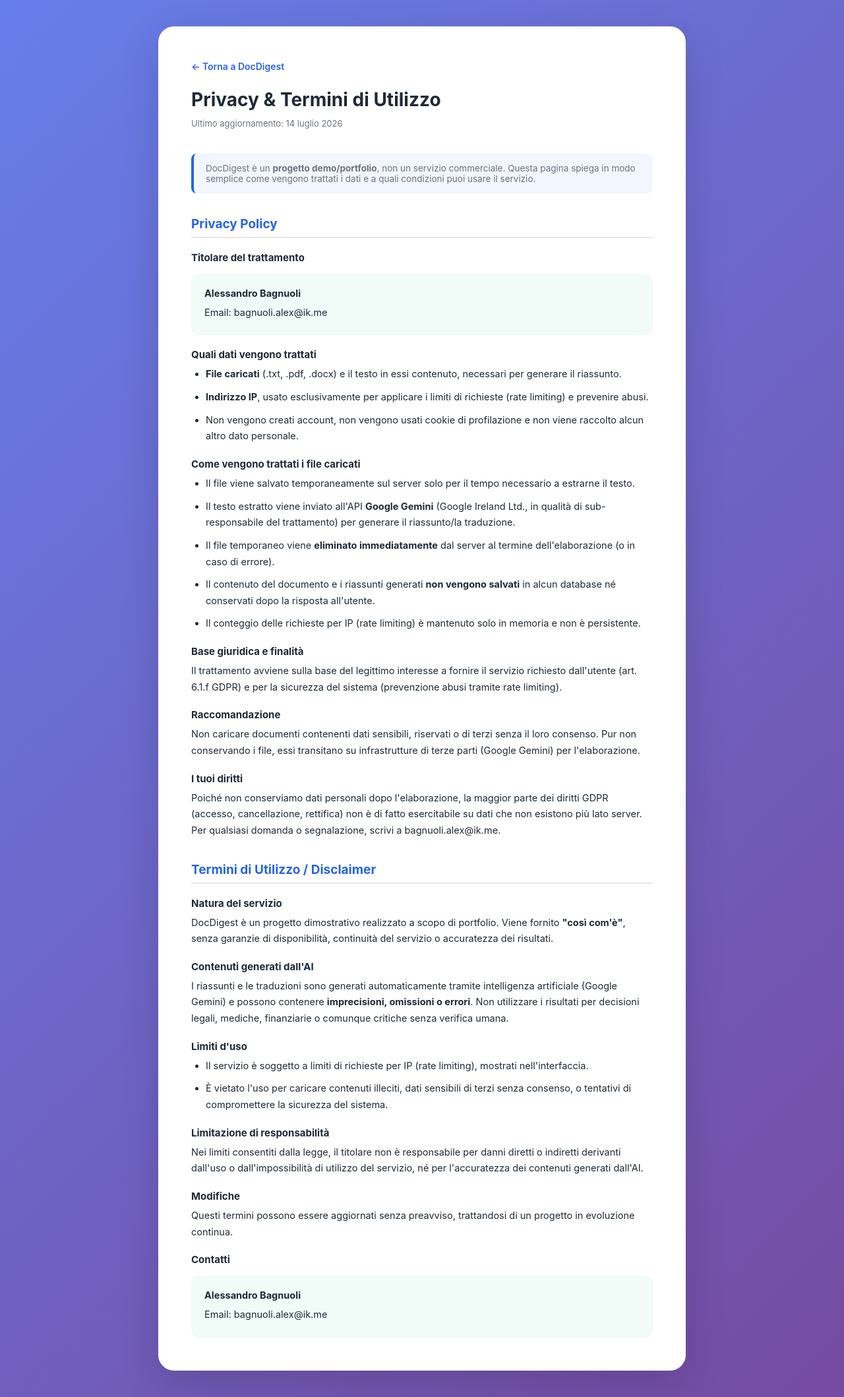
After one commit to Axel0689/docdigest, a Flask app: page /legal in a window 1280 px wide. The commit adds this page. Shown: the whole page at 66% size. Run offline with Flask 3, Linux system fonts and the light colour scheme.

Commit message:
feat(legal): add Privacy Policy and Terms of Use page
Aggiunge una pagina /legal con Privacy Policy e Termini/Disclaimer,
coerenti con il comportamento reale dell'app (file cancellati subito
dopo l'elaborazione, testo inviato a Google Gemini come sub-responsabile,
IP usato solo per rate limiting in memoria, nessun account/cookie).
Necessaria per trasparenza GDPR minima verso gli utenti della demo.

- Nuovo template templates/legal.html con Privacy Policy, Termini
  d'uso/Disclaimer e contatti del titolare del trattamento
- Nuova route /legal in app.py
- Link "Privacy & Termini" in fondo alla home page

docs: update README with security notes and legal page reference

- Aggiunge templates/legal.html alla struttura progetto
- Completa la tabella rate limiting con /download-pdf (mancante)
- Aggiunge sezione Sicurezza (upload limit, path traversal fix,
  cleanup file temporanei, debug mode disattivato)
- Aggiunge sezione Privacy & Termini con link a /legal

```diff
--- a/app.py
+++ b/app.py
@@ -175,6 +175,10 @@ TRADUZIONE:"""
 @app.route('/')
 def index():
     return render_template('index.html')
+
+@app.route('/legal')
+def legal():
+    return render_template('legal.html')
 
 @app.route('/summarize', methods=['POST'])
 @limiter.limit("5 per day")
--- /dev/null
+++ b/templates/legal.html
@@ -0,0 +1,168 @@
+<!doctype html>
+<html lang="it">
+  <head>
+    <meta charset="UTF-8" />
+    <meta name="viewport" content="width=device-width, initial-scale=1.0" />
+    <title>DocDigest - Privacy &amp; Termini</title>
+    <link rel="icon" type="image/png" href="/static/logo.png" />
+    <style>
+      :root {
+        --primary: #2563eb;
+        --primary-dark: #1e40af;
+        --bg-main: linear-gradient(135deg, #667eea 0%, #764ba2 100%);
+        --bg-card: #ffffff;
+        --text-primary: #1f2937;
+        --text-secondary: #6b7280;
+        --border: #e5e7eb;
+      }
+      * { margin: 0; padding: 0; box-sizing: border-box; }
+      body {
+        font-family: "Inter", -apple-system, BlinkMacSystemFont, "Segoe UI", sans-serif;
+        background: var(--bg-main);
+        min-height: 100vh;
+        padding: 40px 20px;
+        display: flex;
+        justify-content: center;
+      }
+      .container {
+        background: var(--bg-card);
+        border-radius: 24px;
+        padding: 50px;
+        box-shadow: 0 20px 60px rgba(0, 0, 0, 0.15);
+        max-width: 800px;
+        width: 100%;
+      }
+      .back-link {
+        display: inline-block;
+        margin-bottom: 25px;
+        color: var(--primary);
+        text-decoration: none;
+        font-weight: 600;
+        font-size: 14px;
+      }
+      .back-link:hover { text-decoration: underline; }
+      h1 {
+        color: var(--text-primary);
+        font-size: 28px;
+        margin-bottom: 8px;
+      }
+      .updated {
+        color: var(--text-secondary);
+        font-size: 13px;
+        margin-bottom: 35px;
+      }
+      h2 {
+        color: var(--primary);
+        font-size: 19px;
+        margin-top: 35px;
+        margin-bottom: 12px;
+        padding-bottom: 8px;
+        border-bottom: 2px solid var(--border);
+      }
+      h3 {
+        color: var(--text-primary);
+        font-size: 15px;
+        margin-top: 20px;
+        margin-bottom: 8px;
+      }
+      p, li {
+        color: var(--text-primary);
+        font-size: 14.5px;
+        line-height: 1.7;
+        margin-bottom: 10px;
+      }
+      ul { padding-left: 22px; margin-bottom: 12px; }
+      .note {
+        background: rgba(37, 99, 235, 0.06);
+        border-left: 4px solid var(--primary);
+        padding: 14px 18px;
+        border-radius: 8px;
+        font-size: 13.5px;
+        color: var(--text-secondary);
+        margin: 20px 0;
+      }
+      .contact-box {
+        background: rgba(16, 185, 129, 0.06);
+        border-radius: 12px;
+        padding: 18px 20px;
+        margin-top: 15px;
+      }
+      .contact-box p { margin-bottom: 4px; }
+      @media (max-width: 600px) {
+        .container { padding: 30px 22px; }
+      }
+    </style>
+  </head>
+  <body>
+    <div class="container">
+      <a href="/" class="back-link">&larr; Torna a DocDigest</a>
+      <h1>Privacy &amp; Termini di Utilizzo</h1>
+      <p class="updated">Ultimo aggiornamento: 14 luglio 2026</p>
+
+      <div class="note">
+        DocDigest è un <strong>progetto demo/portfolio</strong>, non un servizio commerciale.
+        Questa pagina spiega in modo semplice come vengono trattati i dati e a quali condizioni
+        puoi usare il servizio.
+      </div>
+
+      <h2>Privacy Policy</h2>
+
+      <h3>Titolare del trattamento</h3>
+      <div class="contact-box">
+        <p><strong>Alessandro Bagnuoli</strong></p>
+        <p>Email: bagnuoli.alex@ik.me</p>
+      </div>
+
+      <h3>Quali dati vengono trattati</h3>
+      <ul>
+        <li><strong>File caricati</strong> (.txt, .pdf, .docx) e il testo in essi contenuto, necessari per generare il riassunto.</li>
+        <li><strong>Indirizzo IP</strong>, usato esclusivamente per applicare i limiti di richieste (rate limiting) e prevenire abusi.</li>
+        <li>Non vengono creati account, non vengono usati cookie di profilazione e non viene raccolto alcun altro dato personale.</li>
+      </ul>
+
+      <h3>Come vengono trattati i file caricati</h3>
+      <ul>
+        <li>Il file viene salvato temporaneamente sul server solo per il tempo necessario a estrarne il testo.</li>
+        <li>Il testo estratto viene inviato all'API <strong>Google Gemini</strong> (Google Ireland Ltd., in qualità di sub-responsabile del trattamento) per generare il riassunto/la traduzione.</li>
+        <li>Il file temporaneo viene <strong>eliminato immediatamente</strong> dal server al termine dell'elaborazione (o in caso di errore).</li>
+        <li>Il contenuto del documento e i riassunti generati <strong>non vengono salvati</strong> in alcun database né conservati dopo la risposta all'utente.</li>
+        <li>Il conteggio delle richieste per IP (rate limiting) è mantenuto solo in memoria e non è persistente.</li>
+      </ul>
+
+      <h3>Base giuridica e finalità</h3>
+      <p>Il trattamento avviene sulla base del legittimo interesse a fornire il servizio richiesto dall'utente (art. 6.1.f GDPR) e per la sicurezza del sistema (prevenzione abusi tramite rate limiting).</p>
+
+      <h3>Raccomandazione</h3>
+      <p>Non caricare documenti contenenti dati sensibili, riservati o di terzi senza il loro consenso. Pur non conservando i file, essi transitano su infrastrutture di terze parti (Google Gemini) per l'elaborazione.</p>
+
+      <h3>I tuoi diritti</h3>
+      <p>Poiché non conserviamo dati personali dopo l'elaborazione, la maggior parte dei diritti GDPR (accesso, cancellazione, rettifica) non è di fatto esercitabile su dati che non esistono più lato server. Per qualsiasi domanda o segnalazione, scrivi a bagnuoli.alex@ik.me.</p>
+
+      <h2>Termini di Utilizzo / Disclaimer</h2>
+
+      <h3>Natura del servizio</h3>
+      <p>DocDigest è un progetto dimostrativo realizzato a scopo di portfolio. Viene fornito <strong>"così com'è"</strong>, senza garanzie di disponibilità, continuità del servizio o accuratezza dei risultati.</p>
+
+      <h3>Contenuti generati dall'AI</h3>
+      <p>I riassunti e le traduzioni sono generati automaticamente tramite intelligenza artificiale (Google Gemini) e possono contenere <strong>imprecisioni, omissioni o errori</strong>. Non utilizzare i risultati per decisioni legali, mediche, finanziarie o comunque critiche senza verifica umana.</p>
+
+      <h3>Limiti d'uso</h3>
+      <ul>
+        <li>Il servizio è soggetto a limiti di richieste per IP (rate limiting), mostrati nell'interfaccia.</li>
+        <li>È vietato l'uso per caricare contenuti illeciti, dati sensibili di terzi senza consenso, o tentativi di compromettere la sicurezza del sistema.</li>
+      </ul>
+
+      <h3>Limitazione di responsabilità</h3>
+      <p>Nei limiti consentiti dalla legge, il titolare non è responsabile per danni diretti o indiretti derivanti dall'uso o dall'impossibilità di utilizzo del servizio, né per l'accuratezza dei contenuti generati dall'AI.</p>
+
+      <h3>Modifiche</h3>
+      <p>Questi termini possono essere aggiornati senza preavviso, trattandosi di un progetto in evoluzione continua.</p>
+
+      <h3>Contatti</h3>
+      <div class="contact-box">
+        <p><strong>Alessandro Bagnuoli</strong></p>
+        <p>Email: bagnuoli.alex@ik.me</p>
+      </div>
+    </div>
+  </body>
+</html>
```
Also changed, not shown: templates/index.html (+14 -0 lines), README.md.
